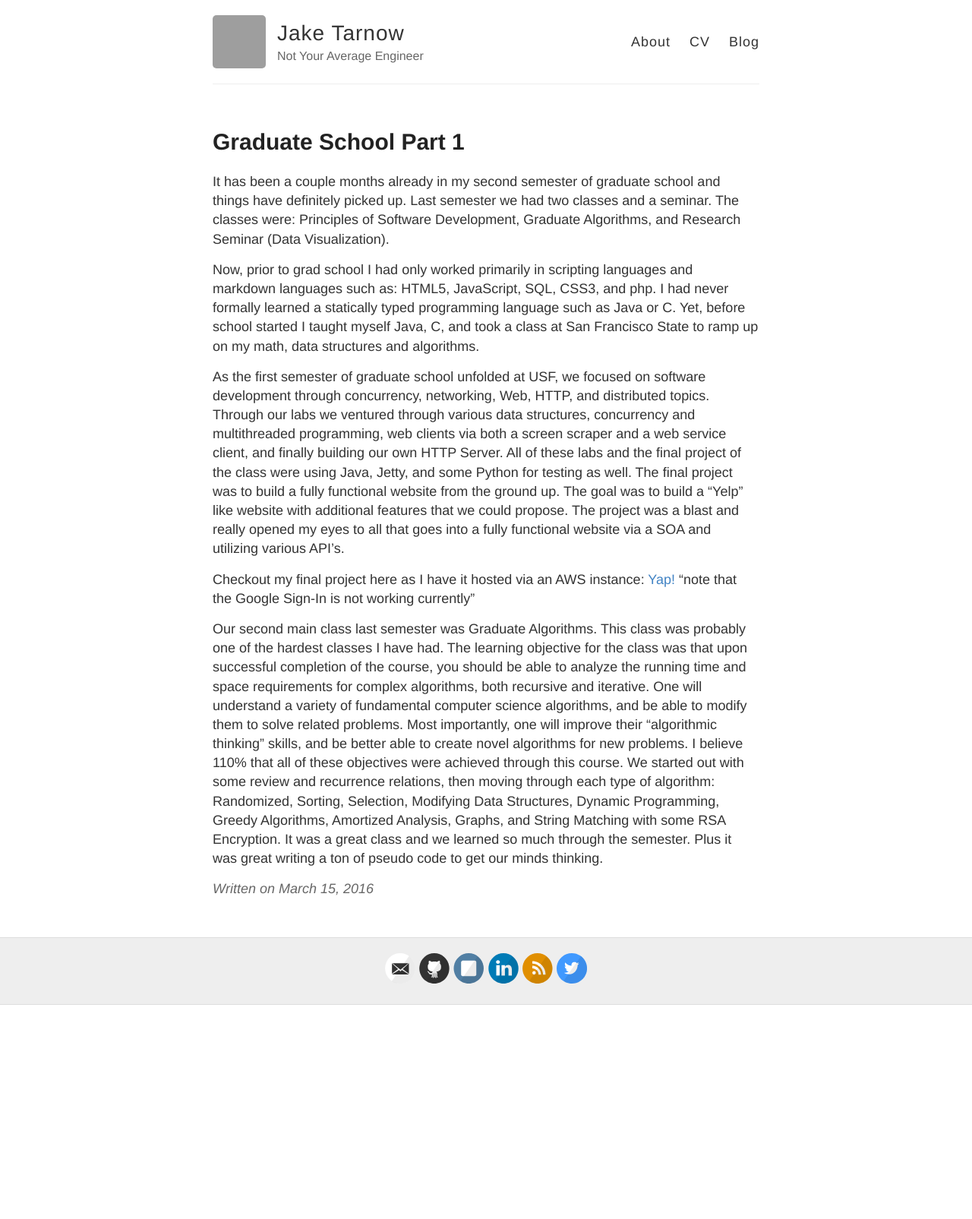
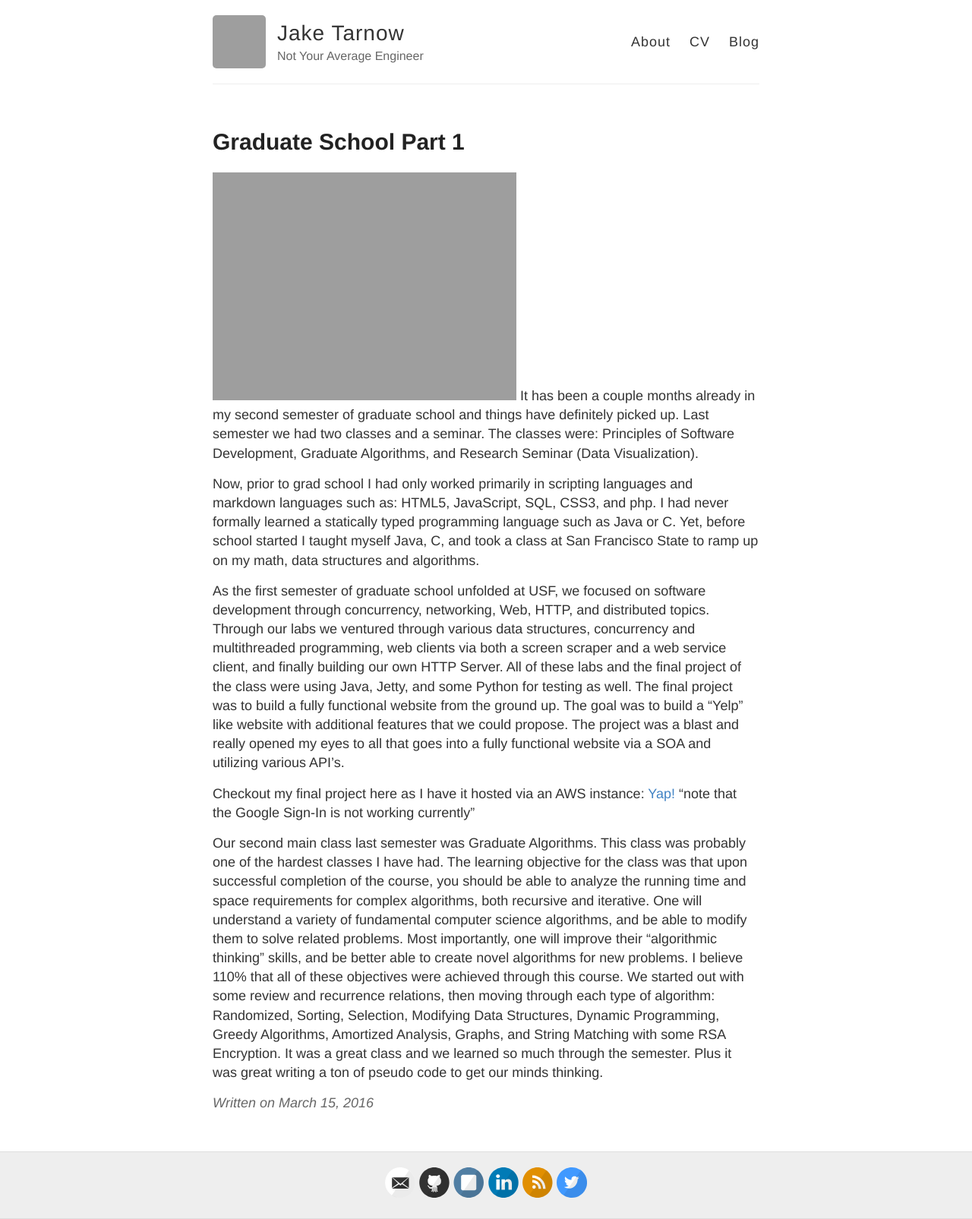
Before and after one commit to HoneyBadger123/jaketarnow.github.io, a Jekyll site: the page built from _posts/2016-03-15-GraduateSchoolPart1.md, in a window 1280 px wide. Shown: the whole page at 76% size. Built offline with Jekyll 4.4.1, drawn with Linux system fonts in a browser that asks for light colours; comment, search, counter and statistics services are not loaded; before the commit the page ends 1323 px from its top, so only the background shows below that; grey boxes are pictures that could not be loaded.

Commit message:
testing img

```diff
--- a/_posts/2016-03-15-GraduateSchoolPart1.md
+++ b/_posts/2016-03-15-GraduateSchoolPart1.md
@@ -2,6 +2,7 @@
 layout: post
 title: Graduate School Part 1
 ---
+![My helpful screenshot]({{ site.url }}/images/IMG_3159.JPG)
 It has been a couple months already in my second semester of graduate school and things have definitely picked up. Last semester we had two classes and a seminar. The classes were: Principles of Software Development, Graduate Algorithms, and Research Seminar (Data Visualization).
 
 Now, prior to grad school I had only worked primarily in scripting languages and markdown languages such as: HTML5, JavaScript, SQL, CSS3, and php.  I had never formally learned a statically typed programming language such as Java or C. Yet, before school started I taught myself Java, C, and took a class at San Francisco State to ramp up on my math, data structures and algorithms.
```
